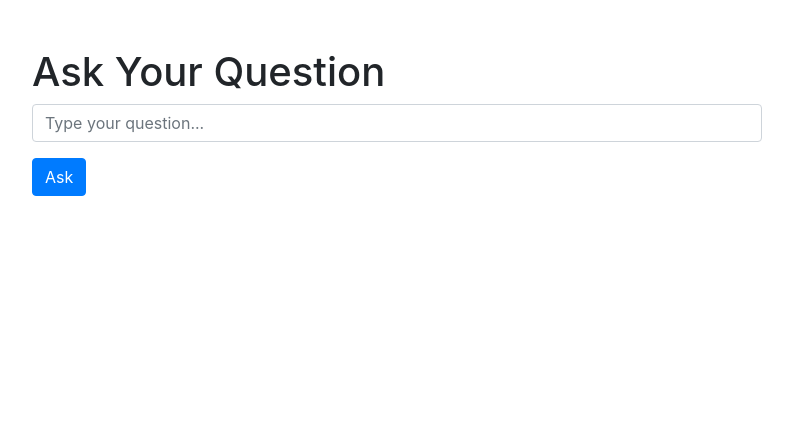
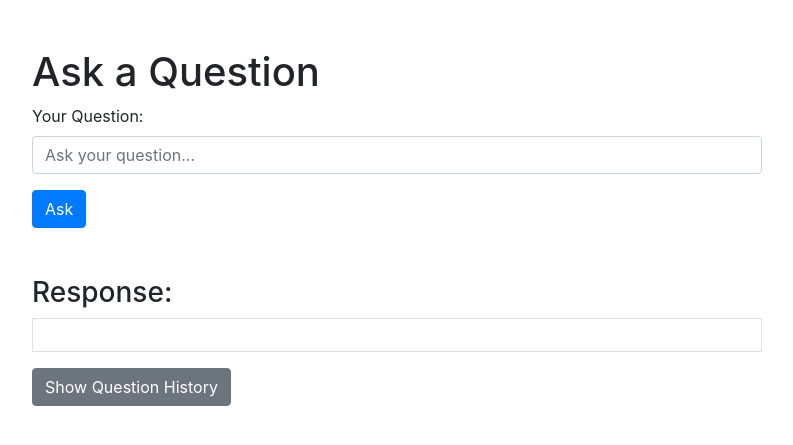
Before and after one commit to nachmiasx/flask-server, a Flask app: page /ask in a window 1280 px wide. Shown: the top 445 px of the page, without its empty margins (243-1036 px from the left). Run offline with Flask 3, Linux system fonts and the light colour scheme; some libraries are stand-ins or nearby versions.

Commit message:
adding see question history for each use

```diff
--- a/app.py
+++ b/app.py
@@ -2,7 +2,7 @@ from flask import Flask, request, jsonify, send_from_directory, redirect, url_fo
 from flask_cors import CORS
 from services.gpt_service import new_question
 from db.users import save_user, login_user
-from db.question_answers import save_question_answer
+from db.question_answers import *
 import jwt
 from datetime import datetime, timedelta, time
 import os
@@ -113,9 +113,7 @@ def ask():
 
         if not question:
             return jsonify({"error": "Question not provided"}), 400
-
         try:
-
             answer = new_question(question)
             email = user['email']
             save_question_answer(email=email, question=question, answer=answer)
@@ -127,6 +125,22 @@ def ask():
     else:
         return jsonify({"error": "Request must be JSON"}), 400
 
+@app.route('/ask/history', methods=['GET'])
+def get_history():
+    token = request.headers.get('Authorization')
+    if not token:
+        return jsonify({"error": "Authorization token is missing"}), 401
+    token = token.split(" ")[1]
+    user = verify_jwt(token)
+    if not user:
+        return jsonify({"error": "Invalid or expired token"}), 401
+
+    try:
+        email = user['email']
+        question_history = get_question_history(email)
+        return jsonify({"history": question_history}), 200
+    except Exception as e:
+        return jsonify({"error": str(e)}), 500
 
 if __name__ == "__main__":
     app.run(host="0.0.0.0", port=5001, debug=True)
--- a/templates/ask.html
+++ b/templates/ask.html
@@ -10,46 +10,76 @@
     <div class="container">
         <div class="row">
             <div class="col-md-8 mx-auto pt-5">
-                <h1>Ask Your Question</h1>
+                <h1>Ask a Question</h1>
                 <form id="question-form">
                     <div class="form-group">
-                        <input type="text" id="question" class="form-control" name="question" placeholder="Type your question..." required>
+                        <label for="question">Your Question:</label>
+                        <input type="text" id="question" name="question" class="form-control" placeholder="Ask your question..." required>
                     </div>
                     <button type="submit" class="btn btn-primary">Ask</button>
                 </form>
 
-                <div id="response" class="mt-3" style="display: none;">
-                    <div class="card">
-                        <div class="card-body">
-                            <p id="response-text"></p>
-                        </div>
-                    </div>
-                </div>
+                <h3 class="mt-5">Response:</h3>
+                <div id="response" class="border p-3"></div>
+
+                <!-- Button to show the question history -->
+                <button id="show-history-btn" class="btn btn-secondary mt-3">Show Question History</button>
+
+                <!-- Div to display the question history -->
+                <div id="history" class="border p-3 mt-3" style="display: none;"></div>
             </div>
         </div>
     </div>
 
     <script>
+        // Handle the form submission for asking a new question
         document.getElementById('question-form').onsubmit = async function(event) {
-            event.preventDefault(); // Prevent the default form submission
+            event.preventDefault();
 
             const question = document.getElementById('question').value;
-            const token = localStorage.getItem("token"); // Assuming you store the JWT token here
+            const token = localStorage.getItem('token'); // Assuming the token is stored in localStorage
 
-            // Send a POST request to the /ask endpoint
             const response = await fetch('/ask', {
                 method: 'POST',
                 headers: {
-                    'Content-Type': 'application/json', // Ensure this is JSON
-                    'Authorization': `Bearer ${token}` // Include the token if needed
+                    'Content-Type': 'application/json',
+                    'Authorization': `Bearer ${token}`
                 },
-                body: JSON.stringify({ question }) // Send the question as JSON
+                body: JSON.stringify({ question })
             });
 
             const data = await response.json();
-            const responseDiv = document.getElementById('response');
-            responseDiv.style.display = 'block';
-            document.getElementById('response').innerText = `Response: ${data.answer || data.error}`;
+            if (data.answer) {
+                document.getElementById('response').innerText = `Answer: ${data.answer}`;
+            } else {
+                document.getElementById('response').innerText = `Error: ${data.error}`;
+            }
+        };
+
+        // Handle the button click to show question history
+        document.getElementById('show-history-btn').onclick = async function() {
+            const token = localStorage.getItem('token');
+
+            const response = await fetch('/ask/history', {
+                method: 'GET',
+                headers: {
+                    'Authorization': `Bearer ${token}`
+                }
+            });
+
+            const data = await response.json();
+
+            // If there is no error, display the question history
+            if (!data.error) {
+                let historyHTML = "";
+                data.history.forEach(item => {
+                    historyHTML += `<p><strong>Question:</strong> ${item.question}<br><strong>Answer:</strong> ${item.answer}</p>`;
+                });
+                document.getElementById('history').innerHTML = historyHTML;
+                document.getElementById('history').style.display = 'block'; // Show the history div
+            } else {
+                document.getElementById('history').innerHTML = `<p class="text-danger">${data.error}</p>`;
+            }
         };
     </script>
 </body>
```
Also changed, not shown: db/question_answers.py (+19 -0 lines).
